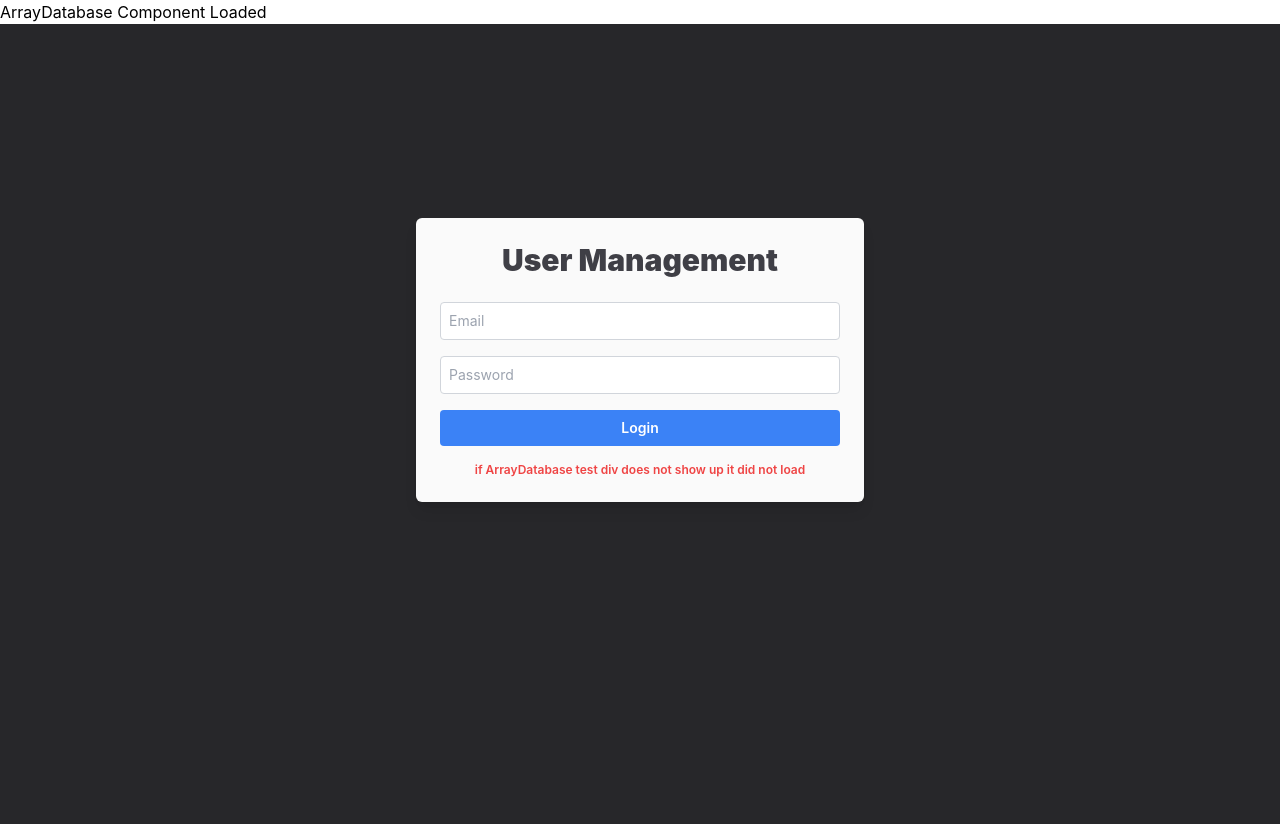
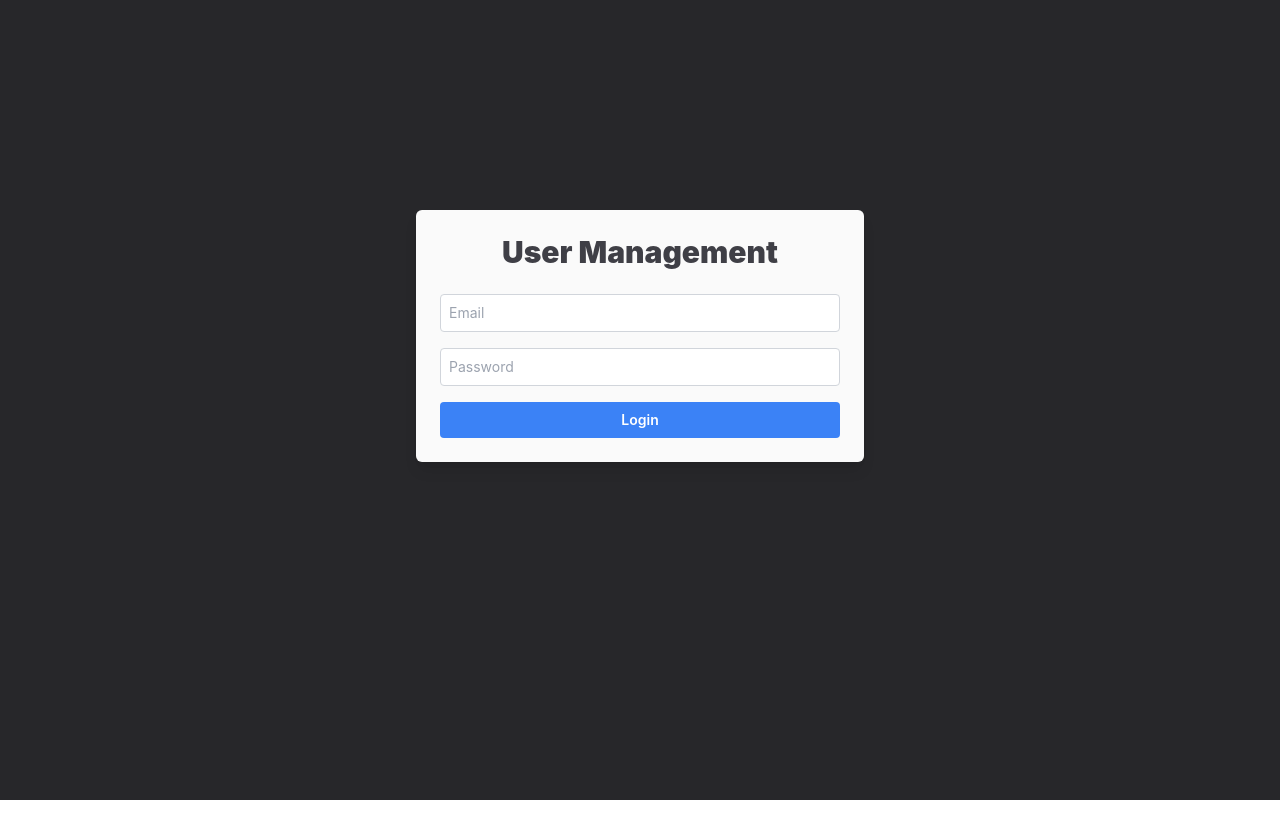
Before and after one commit to halcyon1128/react-tailwind-usermgmt, a React (Create React App) app: page /login in a window 1280 px wide. After the commit the page ends 800 px from the top, so only its background shows below. Built offline with nearby package versions, Linux system fonts and the light colour scheme.

Commit message:
final debugs

```diff
--- a/src/components/ArrayDatabase.js
+++ b/src/components/ArrayDatabase.js
@@ -61,7 +61,7 @@ const ArrayDatabase = ({ children }) => {
   // Provide values or functions if needed
   return (
     <ArrayDatabaseContext.Provider value={{}}>
-      <div>ArrayDatabase Component Loaded</div> {/* Add this line */}
+      {/* Add this line */}
       {children}
     </ArrayDatabaseContext.Provider>
   );
--- a/src/components/Login.js
+++ b/src/components/Login.js
@@ -137,7 +137,7 @@ function Login() {
               Login
             </button>
 
-            <p className='text-xs text-red-500 text-center font-semibold'> if ArrayDatabase test div does not show up it did not load</p>
+            {/* <p className='text-xs text-red-500 text-center font-semibold'> if ArrayDatabase test div does not show up it did not load</p> */}
           </form>
         </section>
       </div>
```
